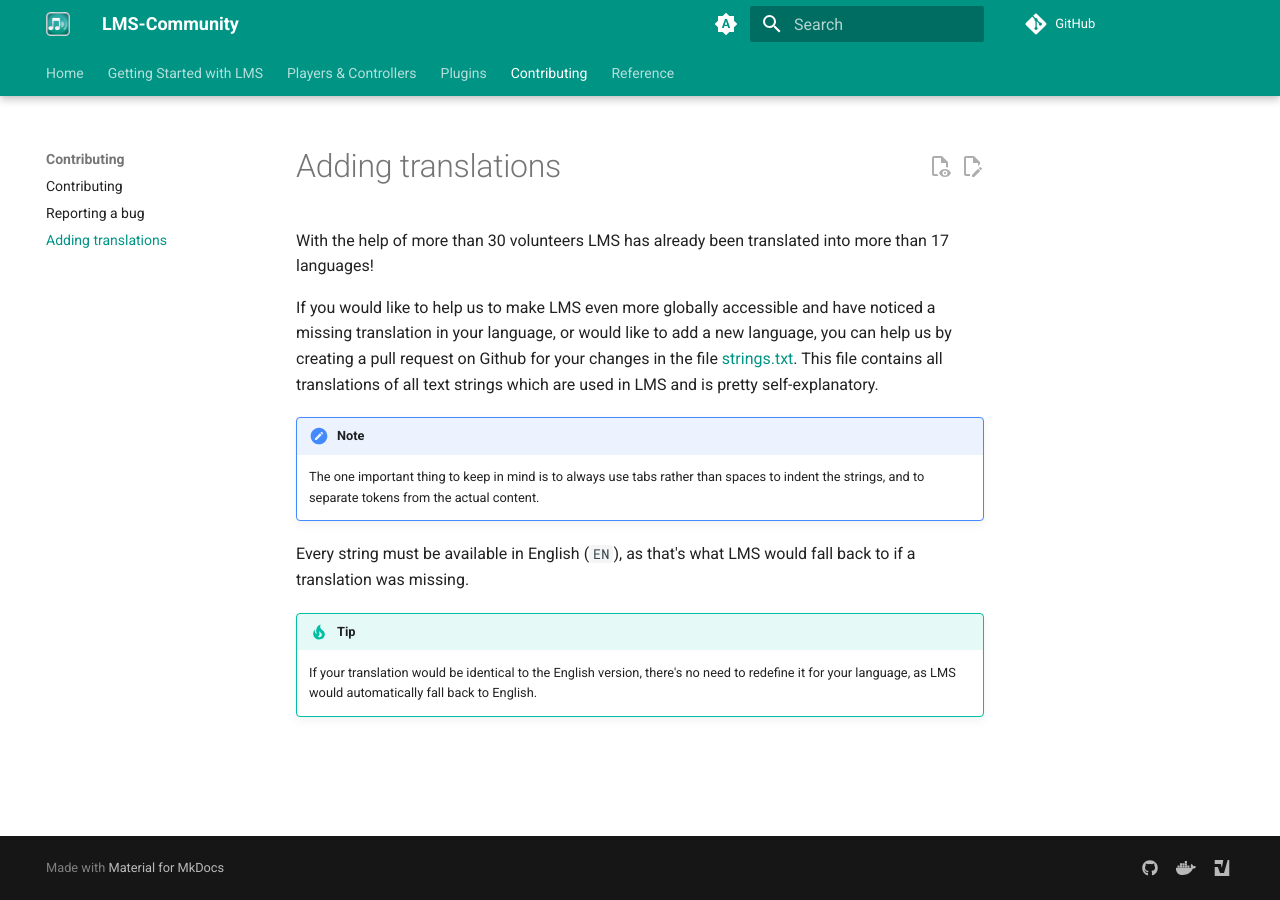
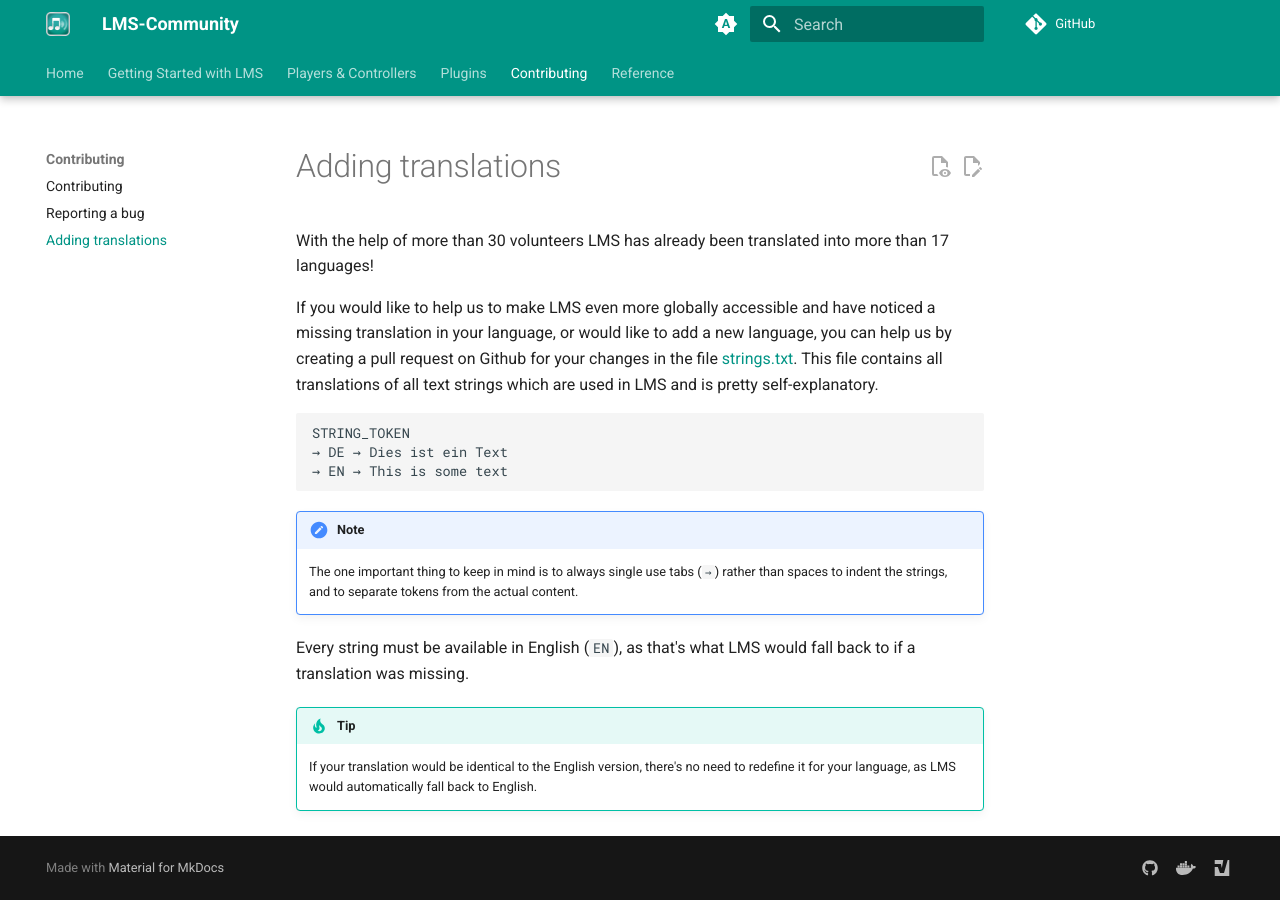
Before and after one commit to LMS-Community/lms-community.github.io, an MkDocs documentation site: the page built from docs/contributing/adding-translations.md, in a window 1280 px wide. Built offline with MkDocs 1.6.1 and Material for MkDocs 9.7.7, drawn with Linux system fonts in a browser that asks for light colours; comment, search, counter and statistics services are not loaded.

````diff
--- a/docs/contributing/adding-translations.md
+++ b/docs/contributing/adding-translations.md
@@ -9,8 +9,14 @@ With the help of more than 30 volunteers LMS has already been translated into mo
 
 If you would like to help us to make LMS even more globally accessible and have noticed a missing translation in your language, or would like to add a new language, you can help us by creating a pull request on Github for your changes in the file [strings.txt](https://github.com/Logitech/slimserver/blob/HEAD/strings.txt). This file contains all translations of all text strings which are used in LMS and is pretty self-explanatory.
 
+```
+STRING_TOKEN
+→ DE → Dies ist ein Text
+→ EN → This is some text
+```
+
 !!! note
-    The one important thing to keep in mind is to always use tabs rather than spaces to indent the strings, and to separate tokens from the actual content.
+    The one important thing to keep in mind is to always single use tabs (`→`) rather than spaces to indent the strings, and to separate tokens from the actual content.
 
 Every string must be available in English (`EN`), as that's what LMS would fall back to if a translation was missing.
 
````
Also changed, not shown: docs/reference/music-service-plugin.md (+2 -0 lines).
